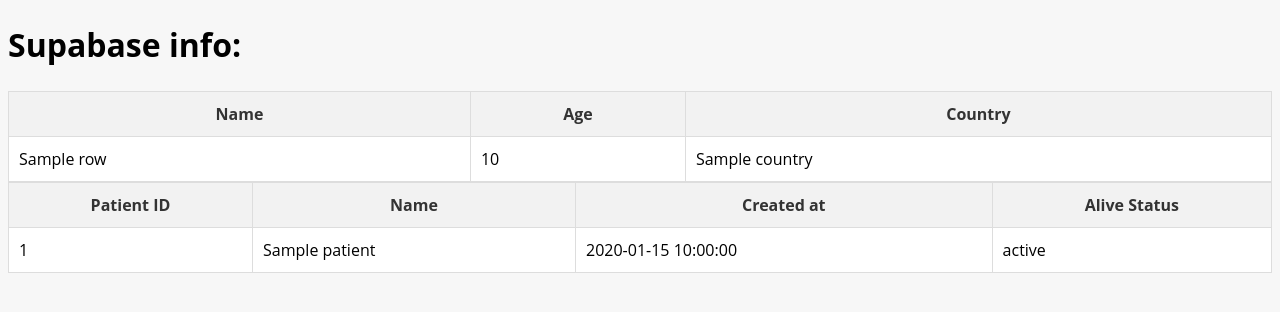
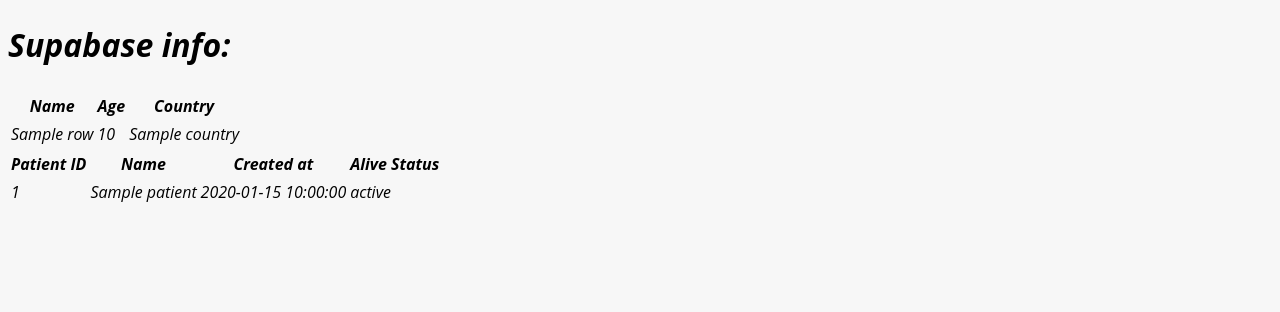
Before and after one commit to AngelUndeveloped/dev_portfolio_angel_undeveloped, a Flask app: template templates/index.html in a window 1280 px wide. Shown: the top 312 px of the page. Run offline with Flask 3, Linux system fonts and the light colour scheme; the template is opened without the code that fills it: most values are stand-ins (such as "Sample title", 1, 10 or a date in 2020).

Commit message:
change to css

```diff
--- a/static/css/index.css
+++ b/static/css/index.css
@@ -3,26 +3,35 @@
 Accent: #666666 (a medium gray)
 Highlight: #999999 (a lighter gray) */
 
-body{
+body {
   font-style: italic;
-    font-size: large;
-    font-family: 'Times New Roman', Times, serif;
-    background-color: lightgray;
+  font-size: 16px;
+  line-height: 1.5;
+  font-family: 'Open Sans', sans-serif;
+  background-color: rgb(247, 247, 247);
 }
 
+
 div {
-    width: 50%; /* adjust the width as needed */
-    margin: 0 auto; /* this will center the div horizontally */
-    position: absolute; /* use absolute positioning to center vertically */
+  width: 50%;
+  /* adjust the width as needed */
+  margin: 0 auto;
+  /* this will center the div horizontally */
+  position: absolute;
+  /* use absolute positioning to center vertically */
   top: 50%;
   left: 50%;
-    transform: translate(-50%, -50%); /* move back half of its own size so it centers perfectly */
+  transform: translate(-50%, -50%);
+  /* move back half of its own size so it centers perfectly */
 }
 
-headers {
-    background-color: antiquewhite;
+
+.headers {
+  background-color: rgba(0, 0, 0, 0.05);
   display: flex;
-    justify-content:first baseline;
+  justify-content: center;
+  align-items: center;
+  padding: 20px;
 }
 
 header {
@@ -44,38 +53,12 @@
   box-shadow: 0 2px 4px rgba(0, 0, 0, 0.1);
 }
 
-table {
-    border-collapse: collapse;
-    width: 100%;
-}
-
-th, td {
-    padding: 10%;
-    border: 1px solid black;
-}
-
-th {
-    background-color: rgb(194, 230, 173);
-    color: whitesmoke;
-}
 
 
 
-body {
-    font-style: normal;
-    font-size: 16px;
-    line-height: 1.5;
-    font-family: 'Open Sans', sans-serif;
-    background-color: #f7f7f7;
-  }
 
-  .headers {
-    background-color: rgba(0, 0, 0, 0.05);
-    display: flex;
-    justify-content: center;
-    align-items: center;
-    padding: 20px;
-  }
+
+
 
 .banner {
   background-color: #333333;
@@ -104,19 +87,3 @@
   color: #333333;
   margin-bottom: 10px;
 }
-
-  table {
-    border-collapse: collapse;
-    width: 100%;
-    background-color: #ffffff;
-  }
-
-  th, td {
-    padding: 10px;
-    border: 1px solid #ddd;
-  }
-
-  th {
-    background-color: rgba(0, 0, 0, 0.05);
-    color: #333333;
-  }
```
Lines whose indentation alone changed are shown as unchanged.
